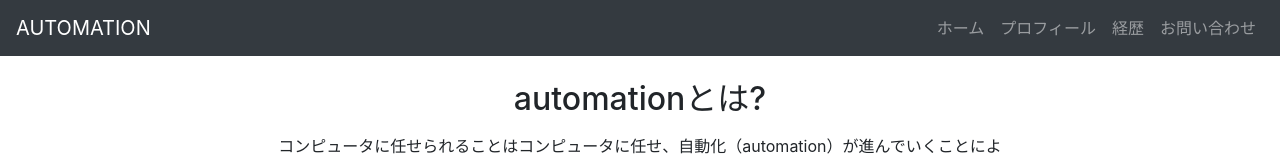
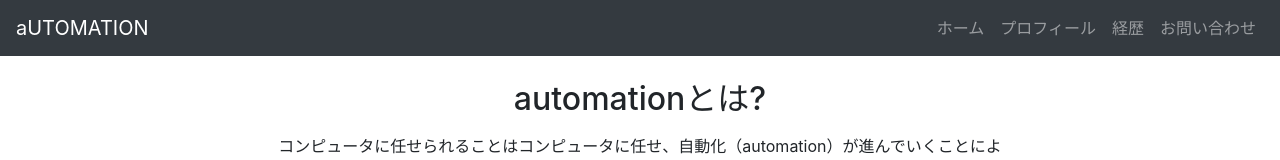
Before and after one commit to duyoji/duyoji.github.io, a React (Create React App) app: page / in a window 1280 px wide. Shown: the top 160 px of the page. Built offline with nearby package versions, Linux system fonts and the light colour scheme.

Commit message:
tmp commit for gh-pages behavior.

```diff
--- a/src/components/Header.jsx
+++ b/src/components/Header.jsx
@@ -35,7 +35,7 @@ class Header extends Component {
       <Navbar className="mb-4" color="dark" dark expand="md">
         {this.state.status}
         <Link to='/' className="navbar-brand" onClick={this.onClickLink}>
-          AUTOMATION
+          aUTOMATION
         </Link>
         <NavbarToggler onClick={this.toggle} />
         <Collapse
```
